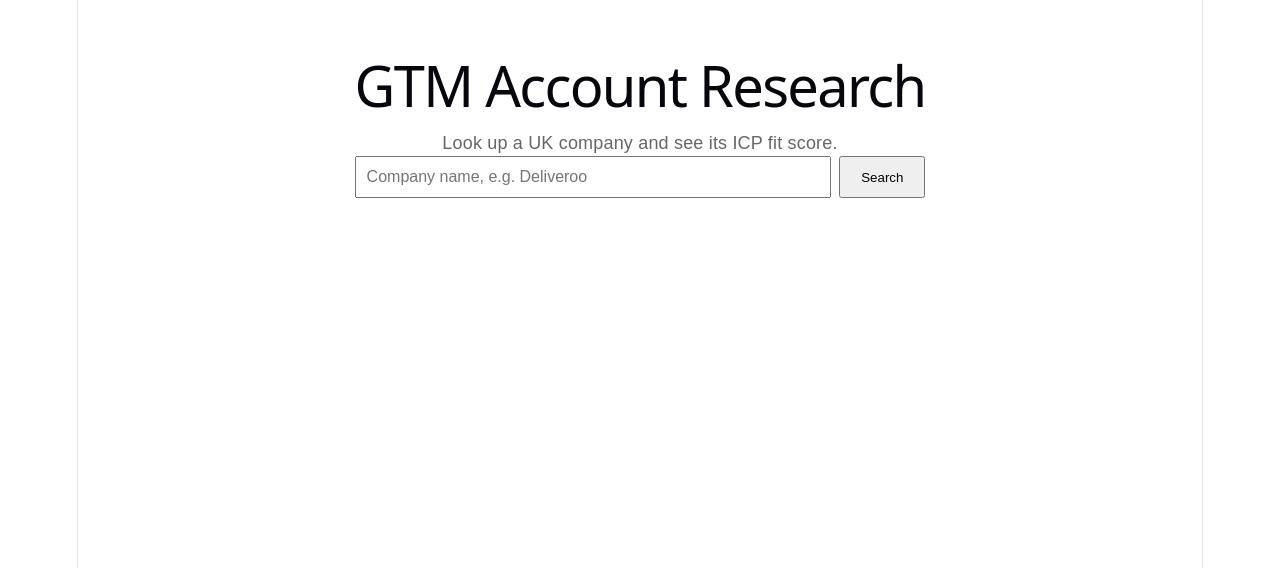
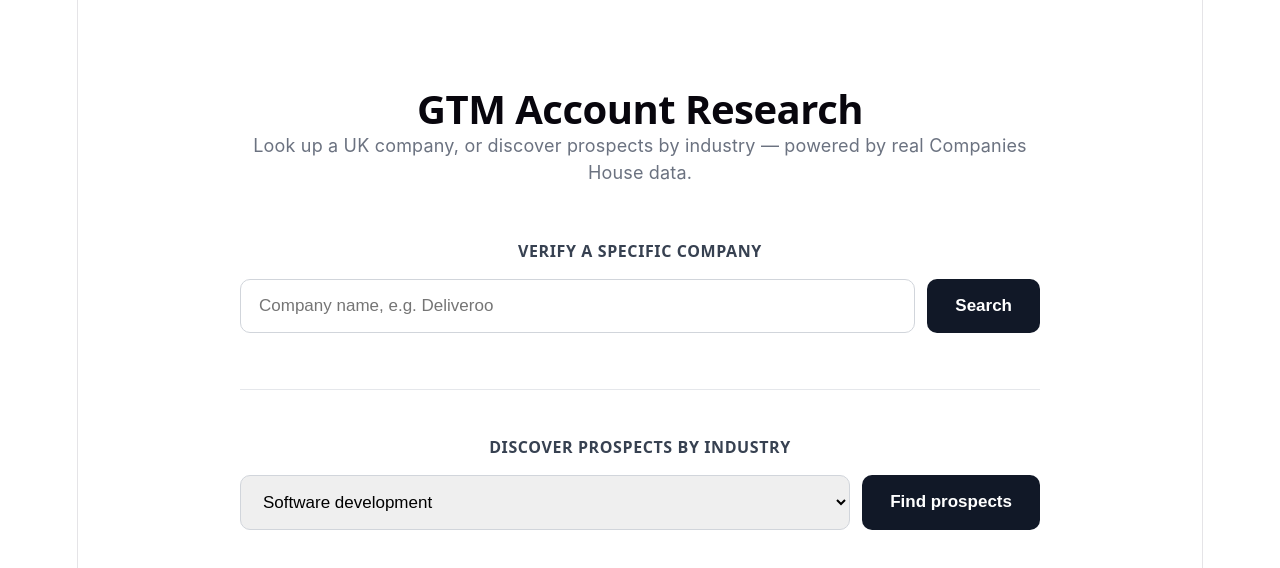
Before and after one commit to ap23hp/gtm-account-research-engine, a React (Vite) app in the folder frontend/: page / in a window 1280 px wide. Shown: the top 568 px of the page. Built offline with nearby package versions, Linux system fonts and the light colour scheme.

Commit message:
style: improve UI spacing, typography, and add priority color badges

```diff
--- a/frontend/src/App.tsx
+++ b/frontend/src/App.tsx
@@ -3,7 +3,6 @@ import "./App.css";
 
 const API_BASE = "http://localhost:3001";
 
-// TypeScript types matching what our backend actually returns.
 type Candidate = {
   company_name: string;
   company_number: string;
@@ -29,25 +28,78 @@ type ScoredCompany = {
   };
 };
 
+type IndustryResult = {
+  company: {
+    company_name: string;
+    company_number: string;
+    status: string;
+    incorporated_on: string;
+  };
+  scored: {
+    score: number | null;
+    priority: string;
+    reasoning: string;
+  };
+};
+
+const INDUSTRY_OPTIONS = [
+  { label: "Software development", sic: "62012" },
+  { label: "Web portals / platforms", sic: "63120" },
+  { label: "Software publishing", sic: "58290" },
+  { label: "IT consultancy", sic: "62020" },
+  { label: "Data processing / hosting", sic: "63110" },
+];
+
+const inputStyle: React.CSSProperties = {
+  flex: 1,
+  padding: "16px 18px",
+  fontSize: 17,
+  borderRadius: 10,
+  border: "1.5px solid #d1d5db",
+  outline: "none",
+};
+
+const buttonStyle: React.CSSProperties = {
+  padding: "16px 28px",
+  fontSize: 17,
+  borderRadius: 10,
+  border: "none",
+  background: "#111827",
+  color: "white",
+  fontWeight: 600,
+  cursor: "pointer",
+  whiteSpace: "nowrap",
+};
+
+function priorityColor(priority: string) {
+  if (priority === "Priority A") return { bg: "#dcfce7", text: "#166534" };
+  if (priority === "Priority B") return { bg: "#fef9c3", text: "#854d0e" };
+  if (priority === "Nurture") return { bg: "#e0e7ff", text: "#3730a3" };
+  return { bg: "#fee2e2", text: "#991b1b" };
+}
+
 function App() {
   const [companyName, setCompanyName] = useState("");
   const [result, setResult] = useState<ScoredCompany | null>(null);
   const [loading, setLoading] = useState(false);
   const [error, setError] = useState("");
 
+  const [sicCode, setSicCode] = useState(INDUSTRY_OPTIONS[0].sic);
+  const [industryResults, setIndustryResults] = useState<IndustryResult[]>([]);
+  const [industryLoading, setIndustryLoading] = useState(false);
+
   async function handleSearch() {
     if (!companyName.trim()) return;
     setLoading(true);
     setError("");
     setResult(null);
-
     try {
       const res = await fetch(
         `${API_BASE}/api/lookup?name=${encodeURIComponent(companyName)}`,
       );
       const data = await res.json();
       setResult(data);
-    } catch (err) {
+    } catch {
       setError("Could not reach the server - is it running?");
     } finally {
       setLoading(false);
@@ -62,7 +114,39 @@ function App() {
       );
       const data = await res.json();
       setResult(data);
-    } catch (err) {
+    } catch {
+      setError("Could not reach the server");
+    } finally {
+      setLoading(false);
+    }
+  }
+
+  async function handleIndustrySearch() {
+    setIndustryLoading(true);
+    setIndustryResults([]);
+    try {
+      const res = await fetch(
+        `${API_BASE}/api/search-industry?sicCodes=${sicCode}&incorporatedFrom=2018-01-01&size=15`,
+      );
+      const data = await res.json();
+      setIndustryResults(data.results || []);
+    } catch {
+      setError("Could not reach the server");
+    } finally {
+      setIndustryLoading(false);
+    }
+  }
+
+  async function handleRowClick(companyNumber: string) {
+    setLoading(true);
+    try {
+      const res = await fetch(
+        `${API_BASE}/api/lookup-by-number?number=${companyNumber}`,
+      );
+      const data = await res.json();
+      setResult(data);
+      window.scrollTo({ top: 0, behavior: "smooth" });
+    } catch {
       setError("Could not reach the server");
     } finally {
       setLoading(false);
@@ -72,39 +156,66 @@ function App() {
   return (
     <div
       style={{
-        maxWidth: 700,
-        margin: "40px auto",
-        fontFamily: "sans-serif",
-        padding: "0 20px",
+        maxWidth: 800,
+        margin: "0 auto",
+        fontFamily: '-apple-system, BlinkMacSystemFont, "Segoe UI", sans-serif',
+        padding: "64px 32px 100px",
+        color: "#111827",
       }}
     >
-      <h1>GTM Account Research</h1>
-      <p style={{ color: "#666" }}>
-        Look up a UK company and see its ICP fit score.
+      <h1
+        style={{
+          fontSize: 40,
+          fontWeight: 700,
+          marginBottom: 10,
+          letterSpacing: -0.5,
+        }}
+      >
+        GTM Account Research
+      </h1>
+      <p
+        style={{
+          color: "#6b7280",
+          marginBottom: 56,
+          fontSize: 18,
+          lineHeight: 1.5,
+        }}
+      >
+        Look up a UK company, or discover prospects by industry — powered by
+        real Companies House data.
       </p>
 
-      <div style={{ display: "flex", gap: 8, marginBottom: 24 }}>
+      <section style={{ marginBottom: 56 }}>
+        <h2
+          style={{
+            fontSize: 16,
+            fontWeight: 700,
+            color: "#374151",
+            marginBottom: 18,
+            textTransform: "uppercase",
+            letterSpacing: 0.6,
+          }}
+        >
+          Verify a specific company
+        </h2>
+        <div style={{ display: "flex", gap: 12, marginBottom: 28 }}>
           <input
             value={companyName}
             onChange={(e) => setCompanyName(e.target.value)}
             onKeyDown={(e) => e.key === "Enter" && handleSearch()}
             placeholder="Company name, e.g. Deliveroo"
-          style={{ flex: 1, padding: 10, fontSize: 16 }}
+            style={inputStyle}
           />
-        <button
-          onClick={handleSearch}
-          disabled={loading}
-          style={{ padding: "10px 20px" }}
-        >
-          {loading ? "Searching..." : "Search"}
+          <button onClick={handleSearch} disabled={loading} style={buttonStyle}>
+            {loading ? "Searching…" : "Search"}
           </button>
         </div>
 
-      {error && <p style={{ color: "red" }}>{error}</p>}
+        {error && <p style={{ color: "#dc2626", fontSize: 15 }}>{error}</p>}
 
         {result?.company.ambiguous && result.company.candidates && (
           <div>
-          <p>
+            <p style={{ fontSize: 16, color: "#374151", marginBottom: 14 }}>
               <strong>
                 {result.company.candidates.length} companies matched.
               </strong>{" "}
@@ -115,28 +226,48 @@ function App() {
                 key={c.company_number}
                 onClick={() => handlePickCandidate(c.company_number)}
                 style={{
-                padding: 12,
-                border: "1px solid #ddd",
-                borderRadius: 6,
-                marginBottom: 8,
+                  padding: 18,
+                  border: "1.5px solid #e5e7eb",
+                  borderRadius: 10,
+                  marginBottom: 10,
                   cursor: "pointer",
+                  transition: "border-color 0.15s",
                 }}
+                onMouseEnter={(e) =>
+                  (e.currentTarget.style.borderColor = "#9ca3af")
+                }
+                onMouseLeave={(e) =>
+                  (e.currentTarget.style.borderColor = "#e5e7eb")
+                }
               >
-              <strong>{c.company_name}</strong>
-              <div style={{ fontSize: 14, color: "#666" }}>{c.address}</div>
+                <strong style={{ fontSize: 16 }}>{c.company_name}</strong>
+                <div style={{ fontSize: 14, color: "#6b7280", marginTop: 4 }}>
+                  {c.address}
+                </div>
               </div>
             ))}
           </div>
         )}
 
         {result && !result.company.found && (
-        <p>Not found: {result.company.reason}</p>
+          <p style={{ fontSize: 16, color: "#6b7280" }}>
+            Not found: {result.company.reason}
+          </p>
         )}
 
         {result?.company.found && !result.company.ambiguous && (
-        <div style={{ border: "1px solid #ddd", borderRadius: 8, padding: 20 }}>
-          <h2 style={{ marginTop: 0 }}>{result.company.company_name}</h2>
-          <p style={{ color: "#666" }}>
+          <div
+            style={{
+              border: "1.5px solid #e5e7eb",
+              borderRadius: 14,
+              padding: 32,
+              boxShadow: "0 2px 6px rgba(0,0,0,0.05)",
+            }}
+          >
+            <h3 style={{ margin: "0 0 6px", fontSize: 22, fontWeight: 700 }}>
+              {result.company.company_name}
+            </h3>
+            <p style={{ color: "#6b7280", fontSize: 14, marginBottom: 18 }}>
               {result.company.company_number} · {result.company.status} ·
               incorporated {result.company.incorporated_on}
             </p>
@@ -144,22 +275,168 @@ function App() {
             <div
               style={{
                 display: "inline-block",
-              padding: "4px 12px",
-              borderRadius: 20,
-              background:
-                result.scored.priority === "Priority A" ? "#d1f7d1" : "#fff3cd",
-              fontWeight: "bold",
-              marginBottom: 12,
+                padding: "7px 18px",
+                borderRadius: 999,
+                background: priorityColor(result.scored.priority).bg,
+                color: priorityColor(result.scored.priority).text,
+                fontWeight: 700,
+                fontSize: 15,
+                marginBottom: 18,
               }}
             >
-            {result.scored.priority} ({result.scored.score})
+              {result.scored.priority} · {result.scored.score ?? "—"}
             </div>
 
-          <p style={{ fontSize: 14, color: "#444" }}>
+            <p style={{ fontSize: 15, color: "#4b5563", lineHeight: 1.7 }}>
               {result.scored.reasoning}
             </p>
           </div>
         )}
+      </section>
+
+      <hr
+        style={{
+          border: "none",
+          borderTop: "1px solid #e5e7eb",
+          margin: "48px 0",
+        }}
+      />
+
+      <section>
+        <h2
+          style={{
+            fontSize: 16,
+            fontWeight: 700,
+            color: "#374151",
+            marginBottom: 18,
+            textTransform: "uppercase",
+            letterSpacing: 0.6,
+          }}
+        >
+          Discover prospects by industry
+        </h2>
+        <div style={{ display: "flex", gap: 12, marginBottom: 28 }}>
+          <select
+            value={sicCode}
+            onChange={(e) => setSicCode(e.target.value)}
+            style={inputStyle}
+          >
+            {INDUSTRY_OPTIONS.map((opt) => (
+              <option key={opt.sic} value={opt.sic}>
+                {opt.label}
+              </option>
+            ))}
+          </select>
+          <button
+            onClick={handleIndustrySearch}
+            disabled={industryLoading}
+            style={buttonStyle}
+          >
+            {industryLoading ? "Loading…" : "Find prospects"}
+          </button>
+        </div>
+
+        {industryResults.length > 0 && (
+          <div
+            style={{
+              border: "1.5px solid #e5e7eb",
+              borderRadius: 14,
+              overflow: "hidden",
+            }}
+          >
+            <table
+              style={{
+                width: "100%",
+                borderCollapse: "collapse",
+                fontSize: 15,
+              }}
+            >
+              <thead>
+                <tr style={{ background: "#f9fafb", textAlign: "left" }}>
+                  <th
+                    style={{
+                      padding: "16px 18px",
+                      fontWeight: 700,
+                      color: "#374151",
+                    }}
+                  >
+                    Company
+                  </th>
+                  <th
+                    style={{
+                      padding: "16px 18px",
+                      fontWeight: 700,
+                      color: "#374151",
+                    }}
+                  >
+                    Incorporated
+                  </th>
+                  <th
+                    style={{
+                      padding: "16px 18px",
+                      fontWeight: 700,
+                      color: "#374151",
+                    }}
+                  >
+                    Priority
+                  </th>
+                  <th
+                    style={{
+                      padding: "16px 18px",
+                      fontWeight: 700,
+                      color: "#374151",
+                    }}
+                  >
+                    Score
+                  </th>
+                </tr>
+              </thead>
+              <tbody>
+                {industryResults.map((r) => (
+                  <tr
+                    key={r.company.company_number}
+                    onClick={() => handleRowClick(r.company.company_number)}
+                    style={{
+                      borderTop: "1px solid #f0f0f0",
+                      cursor: "pointer",
+                    }}
+                    onMouseEnter={(e) =>
+                      (e.currentTarget.style.background = "#f9fafb")
+                    }
+                    onMouseLeave={(e) =>
+                      (e.currentTarget.style.background = "transparent")
+                    }
+                  >
+                    <td style={{ padding: "16px 18px", fontWeight: 500 }}>
+                      {r.company.company_name}
+                    </td>
+                    <td style={{ padding: "16px 18px", color: "#6b7280" }}>
+                      {r.company.incorporated_on}
+                    </td>
+                    <td style={{ padding: "16px 18px" }}>
+                      <span
+                        style={{
+                          padding: "4px 12px",
+                          borderRadius: 999,
+                          fontSize: 13,
+                          fontWeight: 700,
+                          background: priorityColor(r.scored.priority).bg,
+                          color: priorityColor(r.scored.priority).text,
+                        }}
+                      >
+                        {r.scored.priority}
+                      </span>
+                    </td>
+                    <td style={{ padding: "16px 18px", fontWeight: 600 }}>
+                      {r.scored.score}
+                    </td>
+                  </tr>
+                ))}
+              </tbody>
+            </table>
+          </div>
+        )}
+      </section>
     </div>
   );
 }
```
Lines whose indentation alone changed are shown as unchanged.
